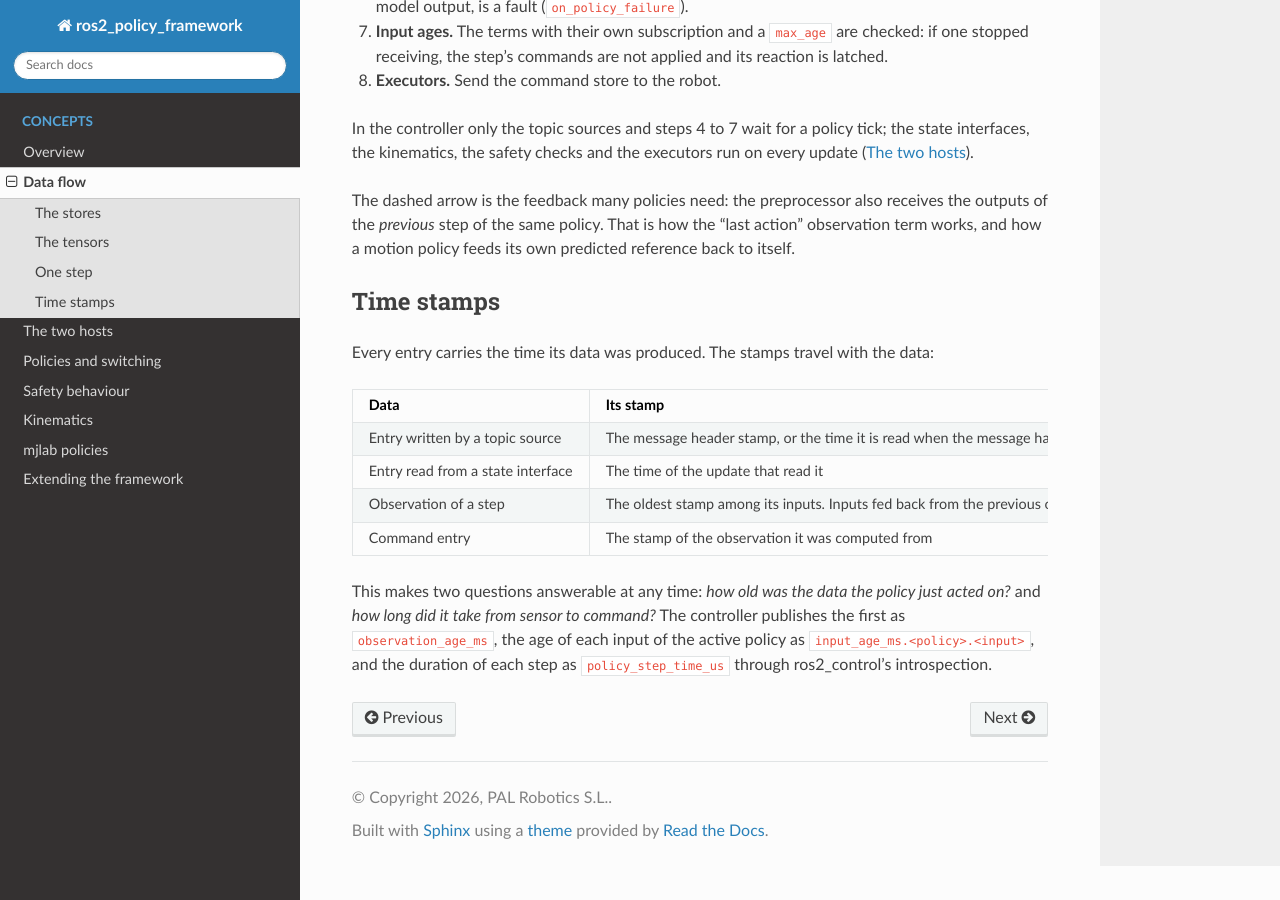
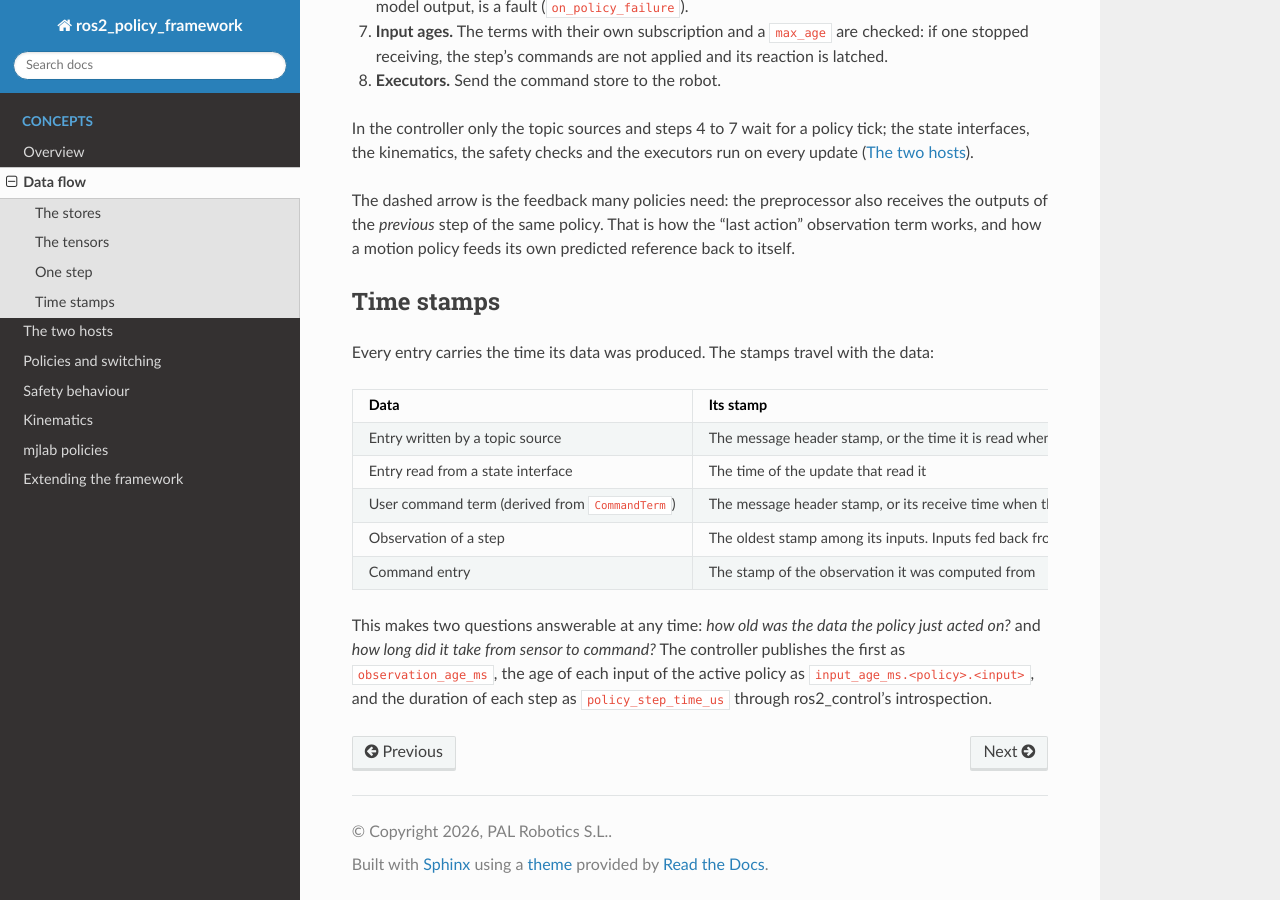
Before and after one commit to saikishor/ros2_policy_framework, a Sphinx documentation site: the page built from docs/data_flow.rst, in a window 1280 px wide and 900 px high, scrolled down 2724 px. Built offline with Sphinx 7.4.7 and the Read the Docs theme 3.1.0, drawn with Linux system fonts in a browser that asks for light colours.

Commit message:
Describe the receive time stamp of user commands in the docs

```diff
--- a/docs/data_flow.rst
+++ b/docs/data_flow.rst
@@ -129,6 +129,10 @@ Every entry carries the time its data was produced. The stamps travel with the d
      - The message header stamp, or the time it is read when the message has none (a Twist)
    * - Entry read from a state interface
      - The time of the update that read it
+   * - User command term (derived from ``CommandTerm``)
+     - The message header stamp, or its receive time when the message has none (a Twist), so
+       that its input age is how long ago it arrived; the neutral command is stamped when it
+       is written
    * - Observation of a step
      - The oldest stamp among its inputs. Inputs fed back from the previous outputs do not
        count, nor do user commands (the terms derived from ``CommandTerm``, see
--- a/docs/extending.rst
+++ b/docs/extending.rst
@@ -175,7 +175,9 @@ does what keeps a command safe, so that no command term can forget it:
   than ``timeout`` (above zero), while ``usable()`` refuses the message, and while the
   ``CommandGate`` is closed (the safety entry is 0, or the ``NEUTRAL_COMMANDS`` reaction is
   active);
-- the stamp: the header stamp when the message type has one and it is set, else now;
+- the stamp: the header stamp when the message type has one and it is set, else the receive
+  time, so that the input age of the command is how long ago it arrived (the neutral command
+  is stamped now);
 - the user command flag, so that its stamp does not count for the observation stamp
   (:doc:`data_flow`).
 
```
